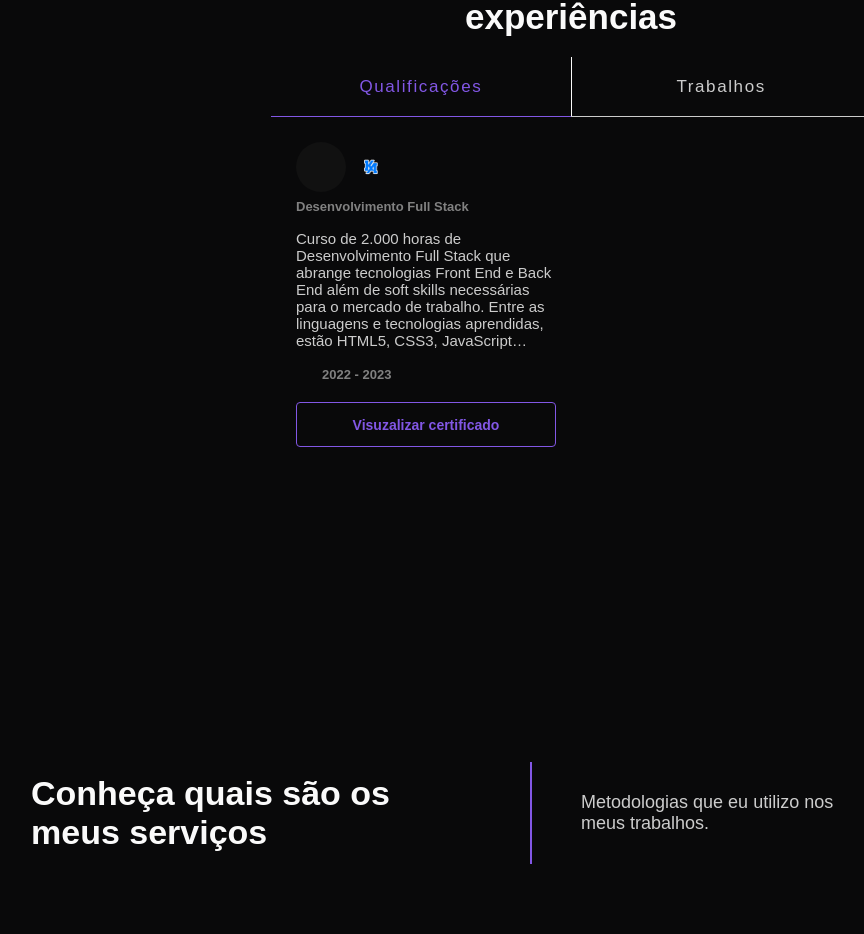
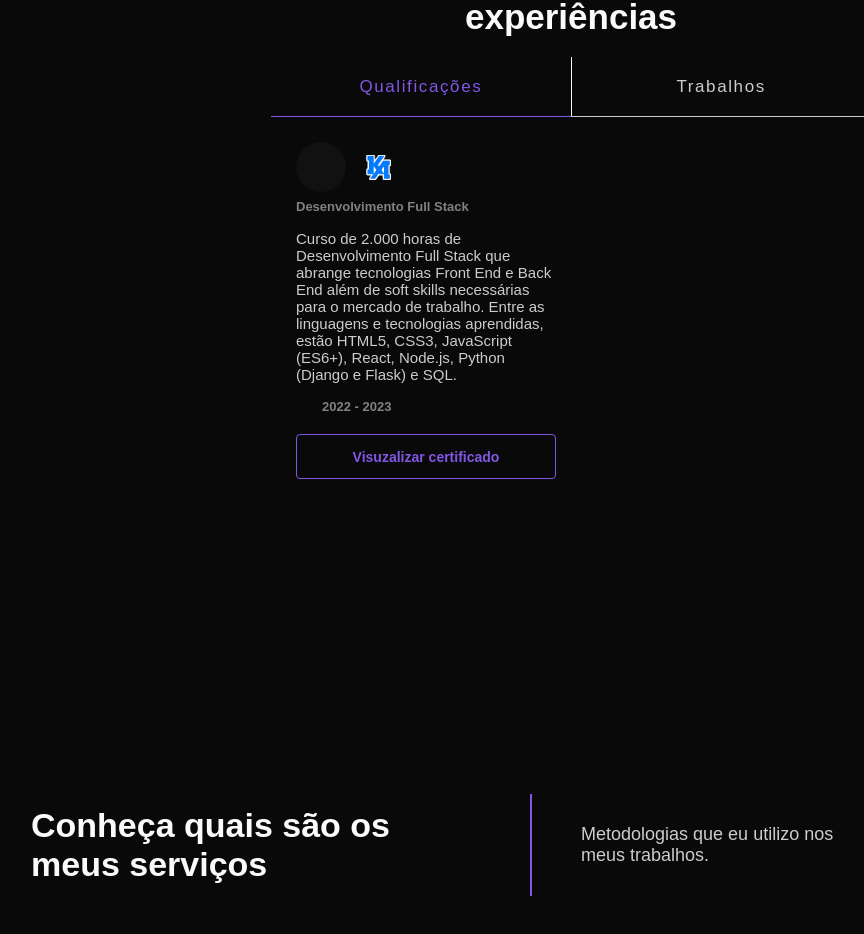
Before and after one commit to Rodrigodeveloperjr/portfolio_v2, a React (Vite) app: page / in a window 1280 px wide. Shown: the part 2577-3511 px from the top of the page, without its empty margins (69-933 px from the left). Built offline with nearby package versions, Linux system fonts and the light colour scheme; some icons are missing.

Commit message:
Refactor: putting the certificate link

```diff
--- a/src/components/CompanysImage/style.ts
+++ b/src/components/CompanysImage/style.ts
@@ -21,8 +21,10 @@ const Container = styled.div`
   }
 
   & > img {
-    width: 50px;
-    height: 50px;
+    width: 25px;
+    height: 25px;
+
+    margin-left: 20px;
   }
 `;
 
--- a/src/components/Description/style.ts
+++ b/src/components/Description/style.ts
@@ -7,13 +7,6 @@ const Container = styled.p`
 
   width: 100%;
   max-width: 260px;
-  height: 121px;
-
-  display: -webkit-box;
-  -webkit-line-clamp: 7;
-  -webkit-box-orient: vertical;
-  overflow: hidden;
-  text-overflow: ellipsis;
 
   margin-top: 15px;
 `;
--- a/src/components/Qualifications/index.tsx
+++ b/src/components/Qualifications/index.tsx
@@ -1,3 +1,4 @@
+import certification from "../../assets/Certificado - RODRIGO DE JESUS SILVA - Full Stack - EN.pdf";
 import { Certification } from "../Certification";
 import kenzie from "../../assets/kenzie.png";
 import { Container } from "./style";
@@ -58,12 +59,12 @@ const Qualifications = () => {
             alt="Kenzie"
             title="Desenvolvimento Full Stack"
             description="Curso de 2.000 horas de Desenvolvimento Full Stack que abrange
-      tecnologias Front End e Back End além de soft skills necessárias para o
-      mercado de trabalho. Entre as linguagens e tecnologias aprendidas, estão
-      HTML5, CSS3, JavaScript (ES6+), React, Node.js, Python (Django e Flask)
-      e SQL."
+            tecnologias Front End e Back End além de soft skills necessárias para o
+            mercado de trabalho. Entre as linguagens e tecnologias aprendidas, estão
+            HTML5, CSS3, JavaScript (ES6+), React, Node.js, Python (Django e Flask)
+            e SQL."
             date="2022 - 2023"
-            link=""
+            link={certification}
           />
         </menu>
       )}
```
Also changed, not shown: src/assets/kenzie.png, 1 other file (tests, documents, lock files or other folders).
